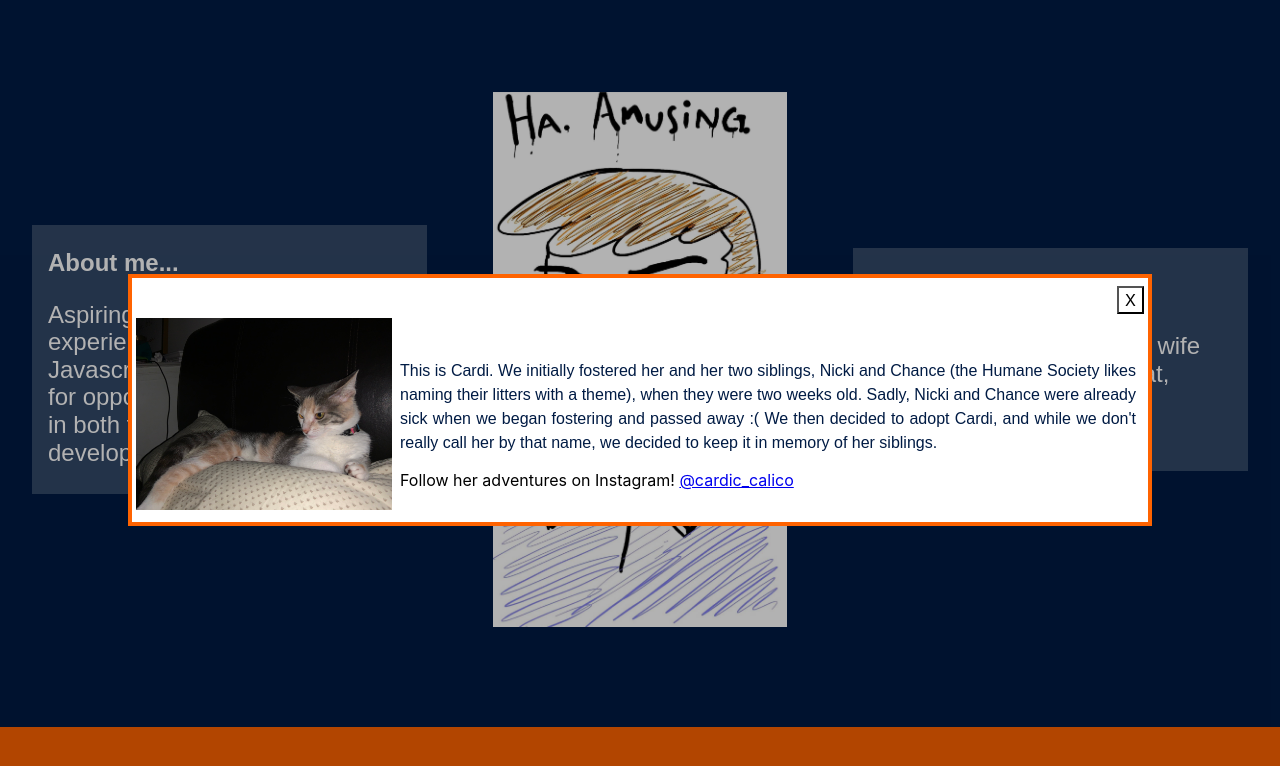
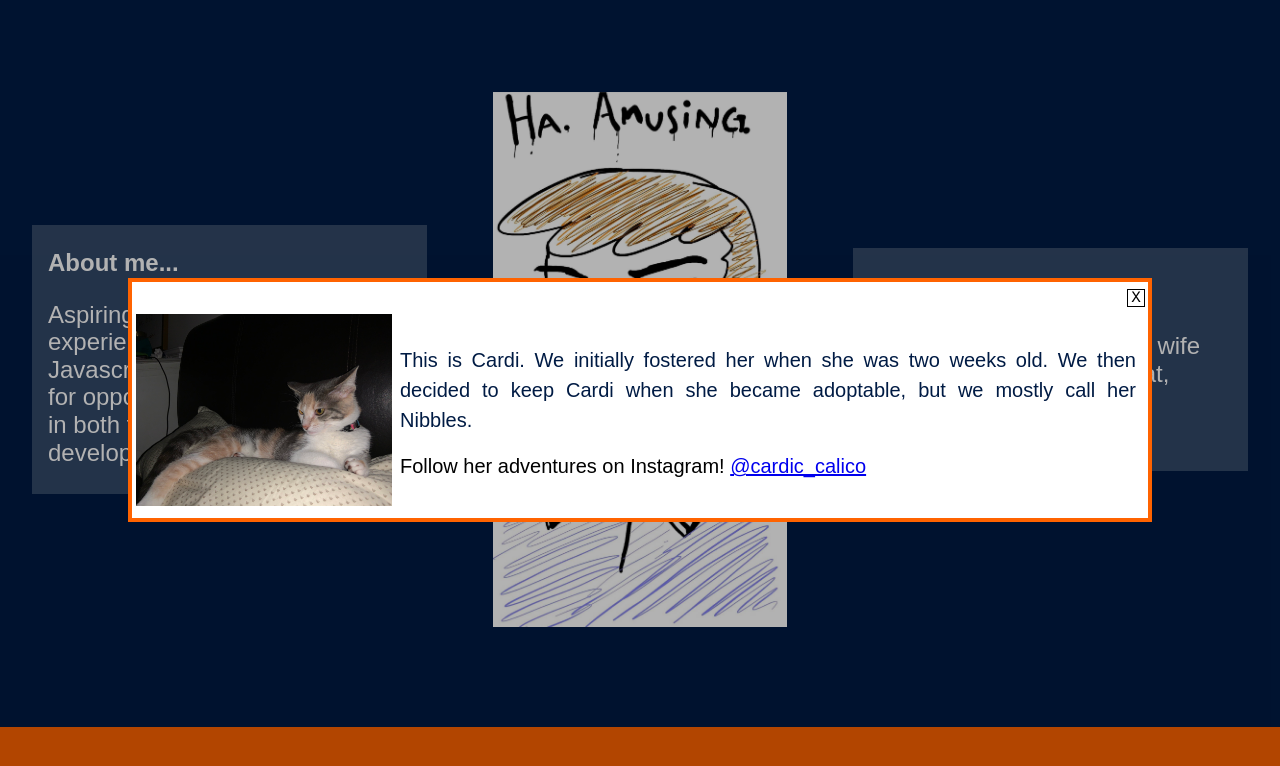
Before and after one commit to heyitsaking/heyitsaking.github.io, a React (Create React App) app: page / in a window 1280 px wide. Both pictures are taken after a click on the link "Cardi". Shown: the part 808-1574 px from the top of the page. Built offline with nearby package versions, Linux system fonts and the light colour scheme.

Commit message:
nib info panel mostly done

```diff
--- a/src/App.js
+++ b/src/App.js
@@ -11,8 +11,11 @@ class App extends React.Component {
     }
 
     onClick = () => {
-        console.log('Route changed')
-        this.setState({route: 'cardi'});
+        if(this.state.route == 'main') {
+            this.setState({route: 'cardi'});
+        } else {
+            this.setState({route: 'main'});
+        }
     };
 
     render() {
@@ -21,23 +24,22 @@ class App extends React.Component {
             <div>
                 <div className={(route === 'main') ? 'dn' : 'cardiInfo db bg-black-30 h-100 w-100 flex items-center justify-center'}>
                     <div className="dt center pv1-m pv1-ns ph0-ns ph2 bg-white mw8-l w-80 ba b--orange bw2">
-                        <div className={`flex flex-row-reverse pt1 pr1 h2`}>
-                            <button className={`bg-transparent f5`}>X</button>
+                        <div className={`flex flex-row-reverse h1 mv1 mr1-ns`}>
+                            <a onClick={this.onClick} className={`outline w1 h1 bg-transparent f5 flex items-center justify-center courier`}>X</a>
                         </div>
                         <div className={`pr1-ns`}>
                             <div className="db dtc-ns v-mid-ns pl1-ns pa1">
                                 <img src={require(`./nib.jpg`)} alt="A bright blue sky"
                                      className="w-100 mw7 w5-ns"/>
                             </div>
-                            <div className="db dtc-ns v-mid ph2 pr2-ns pl1-ns">
-                                <p className="lh-copy tj navy avenir f7-m">
-                                    {`This is Cardi. We initially fostered her and her two siblings, Nicki and Chance (the
-                                    Humane Society likes naming their litters with a theme), when they were two weeks
-                                    old. Sadly, Nicki and Chance were already sick when we began fostering and passed
-                                    away :( We then decided to adopt Cardi, and while we don't really call her by that
-                                    name, we decided to keep it in memory of her siblings.`}
+                            <div className="db dtc-ns v-mid ph2 pr2-ns pl1-ns avenir f4-l f5-m">
+                                <p className="lh-copy tj navy">
+                                    This is Cardi. We initially fostered her when she was two weeks old. We then
+                                    decided to keep Cardi when she became adoptable, but we mostly call her Nibbles.
                                 </p>
-                                Follow her adventures on Instagram! <a href={`https://www.instagram.com/cardic_calico/?igshid=h7riz1jen7v6`}>@cardic_calico</a>
+                                <p>
+                                    Follow her adventures on Instagram! <a href={`https://www.instagram.com/cardic_calico/?igshid=h7riz1jen7v6`}>@cardic_calico</a>
+                                </p>
                             </div>
                         </div>
                     </div>
@@ -51,8 +53,8 @@ class App extends React.Component {
                                   <h1 class={`f-5-ns f1 ttu fw9 white-90 mv3`}>
                                       Arturo A. King
                                   </h1>
-                                  <h2 class={`f-1-ns f2 fw3 white-80 mt0 lh-copy`}>
-                                      B.S. in Computer Engineering
+                                  <h2 class={`f-1-ns f2 fw3 white-80 bg-black-10 mt0 lh-copy outline`}>
+                                      B.E. in Computer Engineering
                                   </h2>
                               </header>
                           </div>
```
